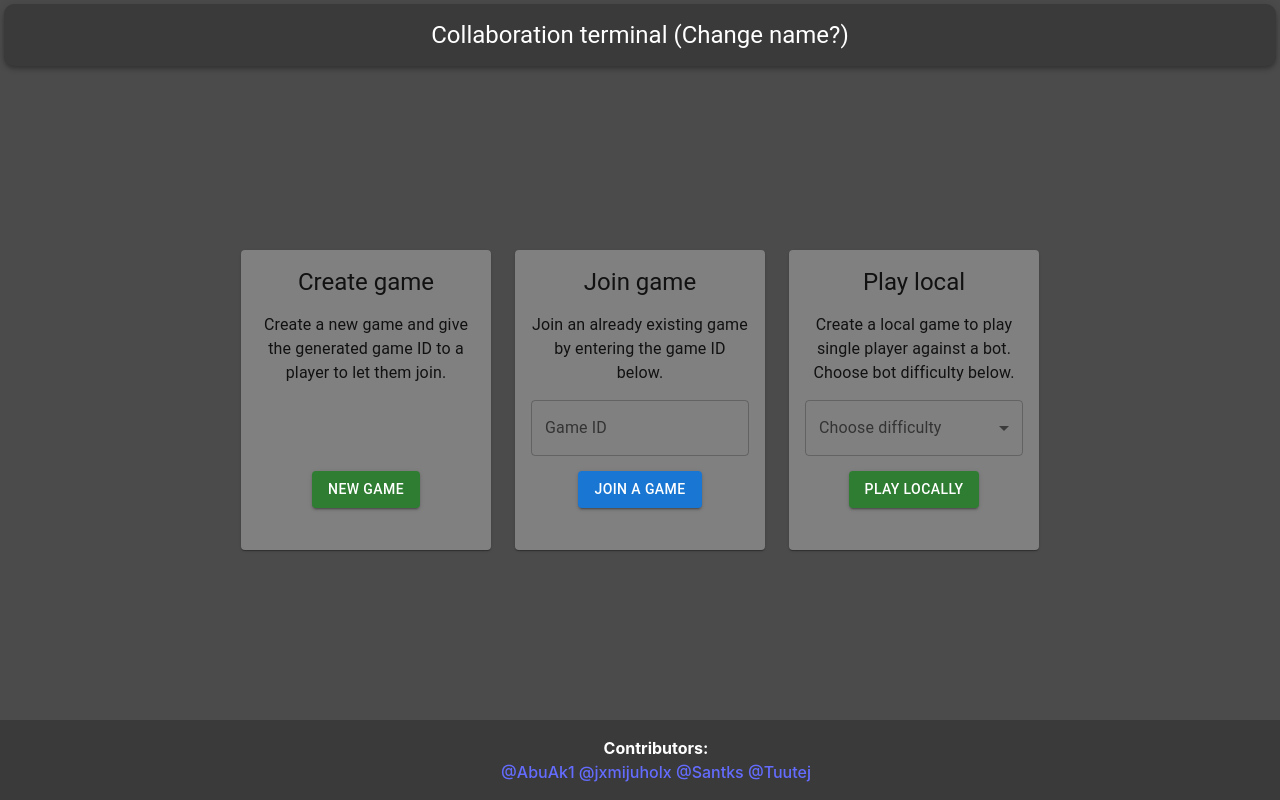
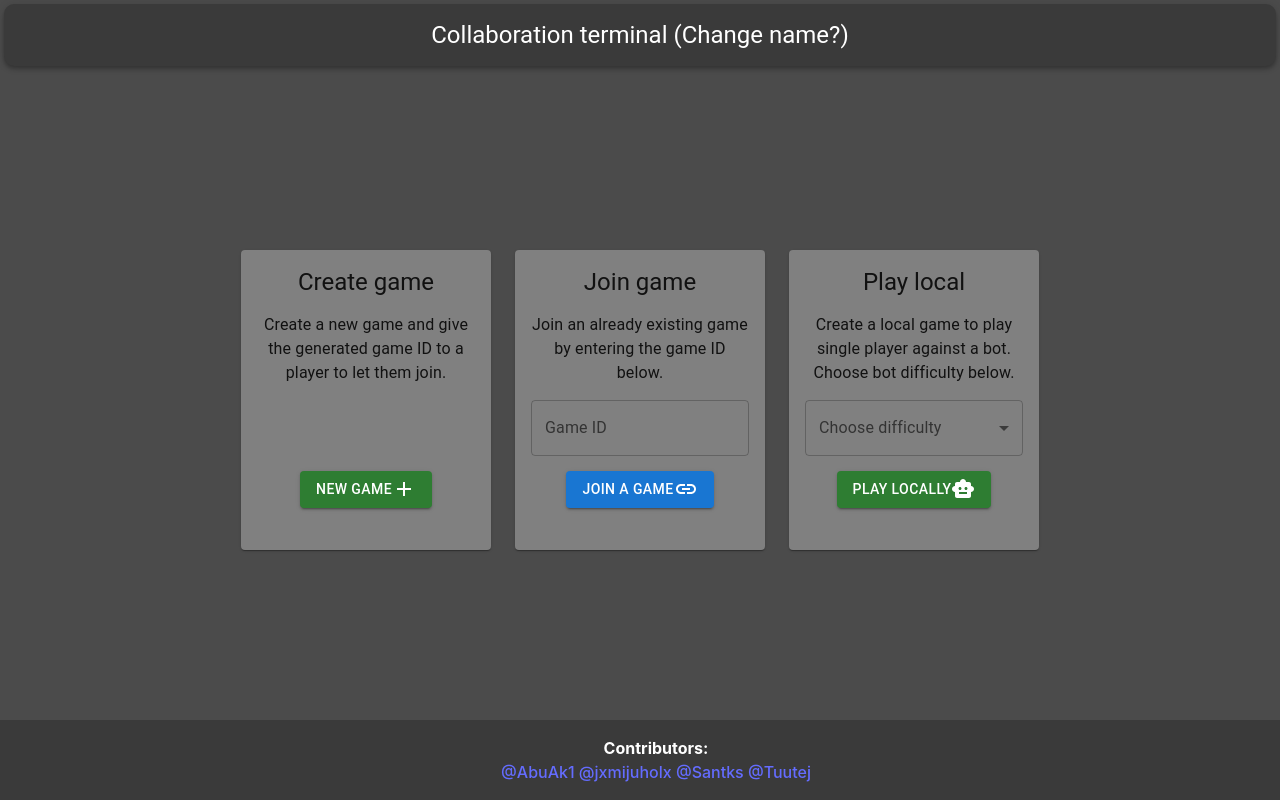
Before and after one commit to jxmijuholx/kollaboraatioterminaali, a React (Vite) app in the folder frontend/Kollaboraatioterminaali/: page / in a window 1280 px wide. Built offline with nearby package versions, Linux system fonts and the light colour scheme; no server answers.

Commit message:
changed cleanup function

```diff
--- a/frontend/Kollaboraatioterminaali/package.json
+++ b/frontend/Kollaboraatioterminaali/package.json
@@ -12,7 +12,8 @@
   "dependencies": {
     "@emotion/react": "^11.13.3",
     "@emotion/styled": "^11.13.0",
-    "@mui/material": "^6.0.2",
+    "@mui/icons-material": "^6.1.0",
+    "@mui/material": "^6.1.0",
     "kollaboraatioterminaali": "file:",
     "react": "^18.3.1",
     "react-dom": "^18.3.1",
--- a/frontend/Kollaboraatioterminaali/src/App.jsx
+++ b/frontend/Kollaboraatioterminaali/src/App.jsx
@@ -1,6 +1,9 @@
 import './App.css';
 import { Card, CardContent, AppBar, Typography, Button, Grid2, Snackbar, TextField, Select, FormControl, InputLabel, MenuItem, getFormControlLabelUtilityClasses } from '@mui/material';
 import { useState, useEffect } from 'react';
+import AddIcon from "@mui/icons-material/Add"
+import SmartToyIcon from "@mui/icons-material/SmartToy"
+import LinkIcon from "@mui/icons-material/Link"
 
 function App() {
 
@@ -54,7 +57,7 @@ function App() {
     setWs(newWs);
 
     return () => {
-      if (newWs) {
+      if (!clientId) {
         newWs.close();
       }
     };
@@ -114,7 +117,7 @@ function App() {
         open={open}
         autoHideDuration={5000}
         onClose={handleClose}
-        message="TODO: implement functionality lazy mf"
+        message="Implement functionality"
       />
 
       <Grid2 container spacing={3}>
@@ -124,7 +127,7 @@ function App() {
               <Typography variant='h5'>Create game</Typography>
               <Typography variant='body1' style={{ marginTop: 15 }}>Create a new game and give the generated game ID to a player to let them join.</Typography>
               {newGameId ? <Typography>Created game with ID: {newGameId}</Typography> : <Typography style={{ marginTop: 71 }}></Typography>}
-              <Button onClick={createGame} color='success' variant='contained' style={{ marginTop: 15 }}>New game</Button>
+              <Button onClick={createGame} color='success' variant='contained' style={{ marginTop: 15 }}>New game <AddIcon /> </Button>
             </CardContent>
           </Card>
         </Grid2>
@@ -140,7 +143,7 @@ function App() {
                 value={gameID}
                 onChange={(e) => setGameID(e.target.value)}
               />
-              <Button onClick={joinGame} color='primary' variant='contained' style={{ marginTop: 15 }}>Join a game</Button>
+              <Button onClick={joinGame} color='primary' variant='contained' style={{ marginTop: 15 }}>Join a game <LinkIcon /> </Button>
             </CardContent>
           </Card>
         </Grid2>
@@ -165,7 +168,7 @@ function App() {
                   <MenuItem value={40}>Impossible, Good Luck!</MenuItem>
                 </Select>
               </FormControl>
-              <Button onClick={handleOpen} color='success' variant='contained' style={{ marginTop: 15 }}>Play locally</Button>
+              <Button onClick={handleOpen} color='success' variant='contained' style={{ marginTop: 15 }}>Play locally <SmartToyIcon /> </Button>
             </CardContent>
           </Card>
         </Grid2>
```
Also changed, not shown: 1 other file (tests, documents, lock files or other folders).
